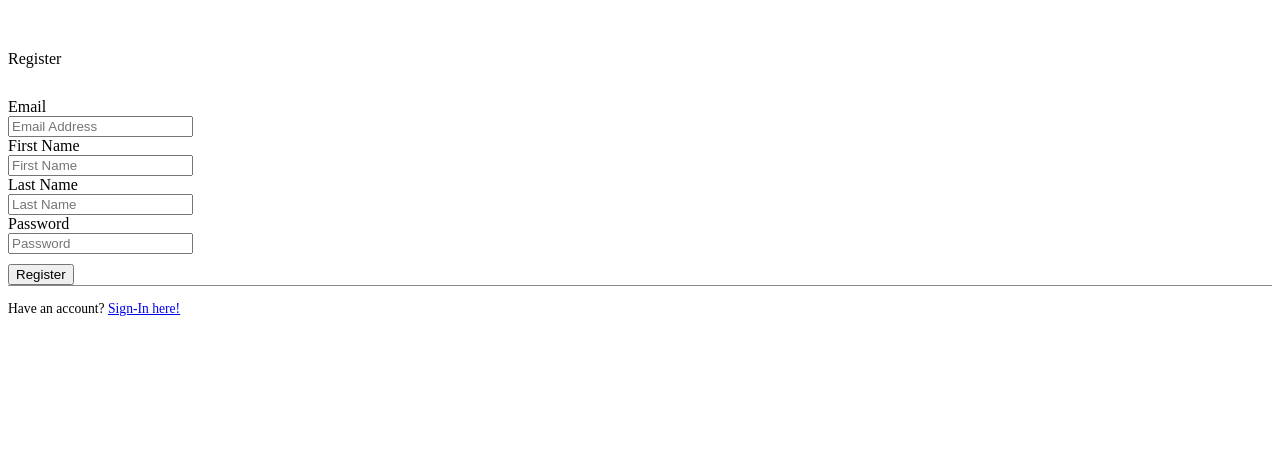
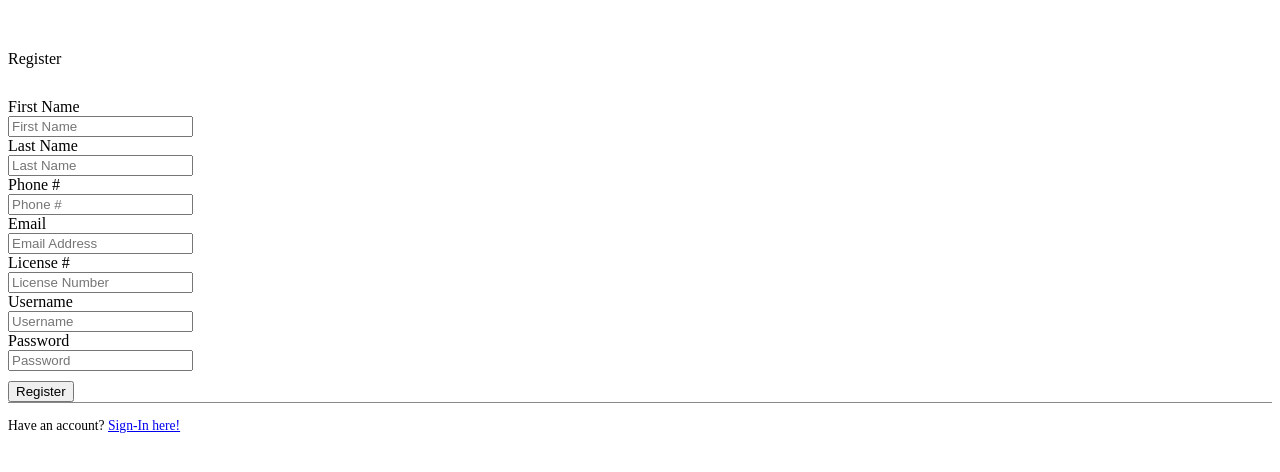
Before and after one commit to bitscuit/KTCS, a PHP site: page /views/register/register.php in a window 1280 px wide. Shown: the top 472 px of the page. Run offline with PHP 8.4, Linux system fonts and the light colour scheme.

Commit message:
don't pull this

```diff
--- a/app/332.sql
+++ b/app/332.sql
@@ -79,7 +79,7 @@ INSERT INTO `comment` (`member_num`, `vin`, `rating`, `comment_text`, `comment_t
 
 -- Dumping structure for table 332.member
 CREATE TABLE IF NOT EXISTS `member` (
-  `member_num` int(20) NOT NULL,
+  `member_num` int(20) NOT NULL AUTO_INCREMENT,
   `f_name` varchar(50) NOT NULL,
   `l_name` varchar(50) NOT NULL,
   `phone_num` varchar(10) NOT NULL,
--- a/app/views/register/register.php
+++ b/app/views/register/register.php
@@ -1,4 +1,4 @@
-<!-- this needs mroe comments -->
+<!-- this needs more comments -->
 
 <div class="container">
 	<div id="loginbox" style="margin-top:50px;" class="mainbox col-md-6 col-md-offset-3 col-sm-8 col-sm-offset-2">
@@ -14,24 +14,47 @@
 				<form id="loginform" class="form-horizontal" role="form">
 
 					<div class="form-group">
-						<label for="email" class="col-md-3 control-label">Email</label>
+						<label for="first_name" class="col-md-3 control-label">First Name</label>
 						<div class="col-md-9">
-							<input type="text" class="form-control" name="email" placeholder="Email Address">
+							<input type="text" class="form-control" name="first_name" placeholder="First Name">
 						</div>
 					</div>
 
 					<div class="form-group">
-						<label for="firstname" class="col-md-3 control-label">First Name</label>
+						<label for="last_name" class="col-md-3 control-label">Last Name</label>
 						<div class="col-md-9">
-							<input type="text" class="form-control" name="firstname" placeholder="First Name">
+							<input type="text" class="form-control" name="last_name" placeholder="Last Name">
 						</div>
 					</div>
+
 					<div class="form-group">
-						<label for="lastname" class="col-md-3 control-label">Last Name</label>
+						<label for="phone_num" class="col-md-3 control-label">Phone #</label>
 						<div class="col-md-9">
-							<input type="text" class="form-control" name="lastname" placeholder="Last Name">
+							<input type="text" class="form-control" name="phone_num" placeholder="Phone #">
 						</div>
 					</div>
+
+					<div class="form-group">
+						<label for="email" class="col-md-3 control-label">Email</label>
+						<div class="col-md-9">
+							<input type="email" class="form-control" name="email" placeholder="Email Address">
+						</div>
+					</div>
+
+					<div class="form-group">
+						<label for="license_num" class="col-md-3 control-label">License #</label>
+						<div class="col-md-9">
+							<input type="text" class="form-control" name="license_num" placeholder="License Number">
+						</div>
+					</div>
+
+					<div class="form-group">
+						<label for="username" class="col-md-3 control-label">Username</label>
+						<div class="col-md-9">
+							<input type="text" class="form-control" name="username" placeholder="Username">
+						</div>
+					</div>
+
 					<div class="form-group">
 						<label for="password" class="col-md-3 control-label">Password</label>
 						<div class="col-md-9">
```
